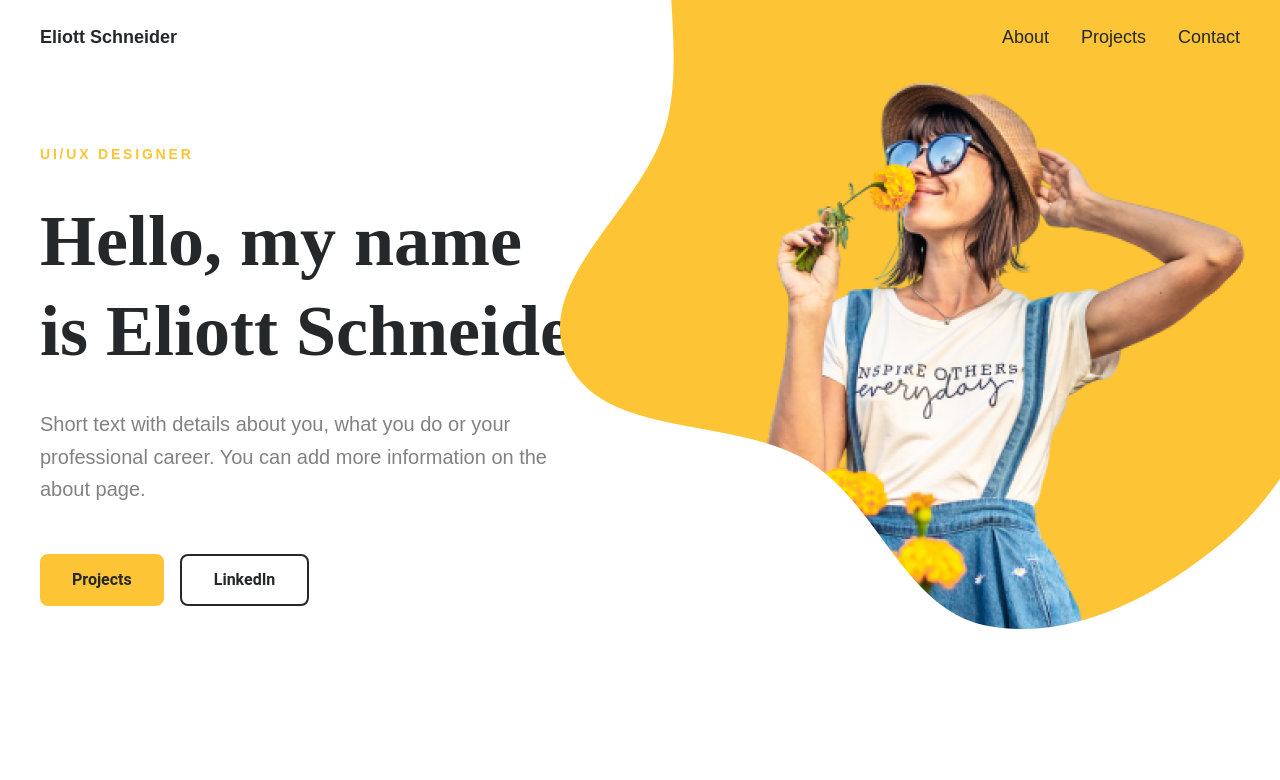
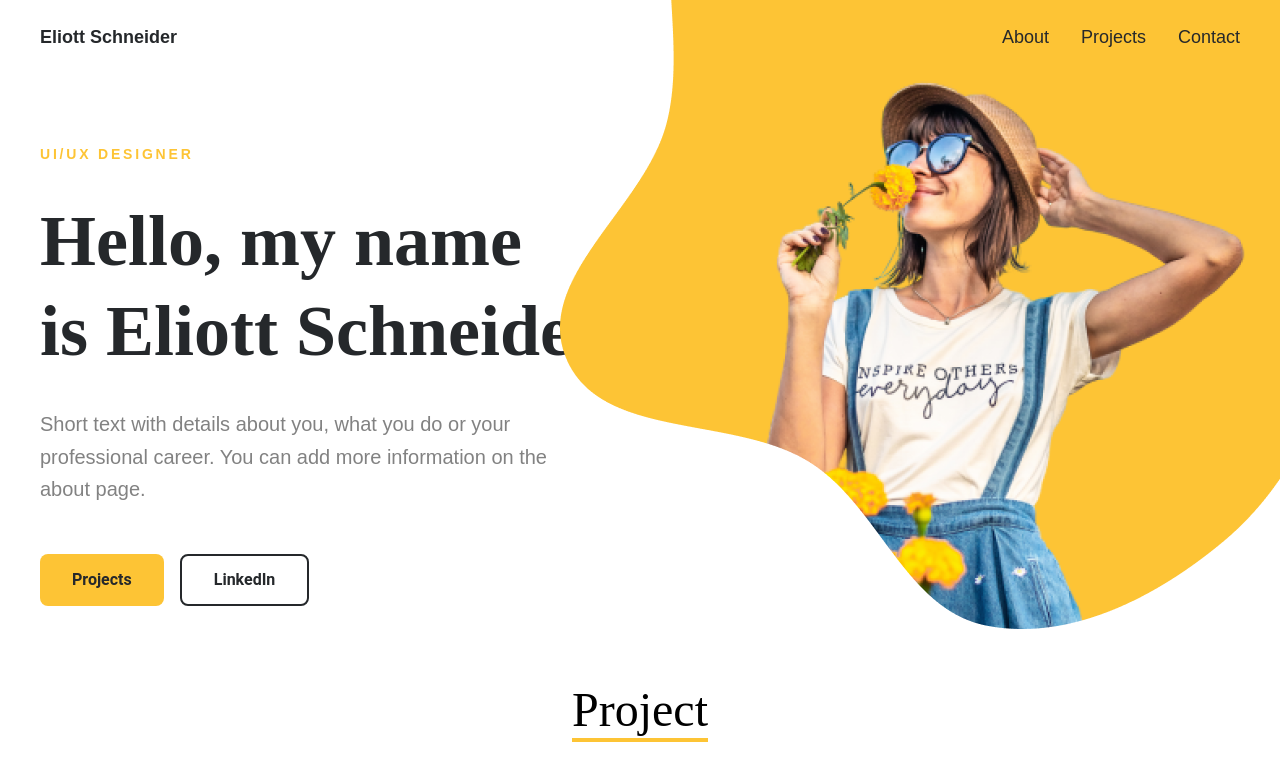
Before and after one commit to EliottSchndr/tp_porfolio_web_s6, a React (Vite) app: page / in a window 1280 px wide. Shown: the top 780 px of the page. Built offline with nearby package versions, Linux system fonts and the light colour scheme.

Commit message:
add TitleLine components with his props name

```diff
--- a/src/App.jsx
+++ b/src/App.jsx
@@ -1,5 +1,6 @@
 import { Navbar } from './components/Navbar.jsx';
 import { Hero } from './components/Hero.jsx';
+import { TitleLine } from './components/TitleLine.jsx';
 
 
 function App() {
@@ -12,6 +13,7 @@ function App() {
             </header>
             <main>
                 <Hero name={ name }/>
+                <TitleLine name="Project"/>
             </main>
         </div>
     </>
--- /dev/null
+++ b/src/components/TitleLine.jsx
@@ -0,0 +1,11 @@
+export const TitleLine = ({name}) => {
+    return(
+        <div className="justify-items-center">
+            <h2 className="text-3xl sm:text-4xl md:text-5xl text-bold font-playfair flex-col">
+                {name}
+                <div className="mt-1 border-b-brand-yellow border-b-4 w-full"></div>
+            </h2>
+
+        </div>
+    )
+}
```
